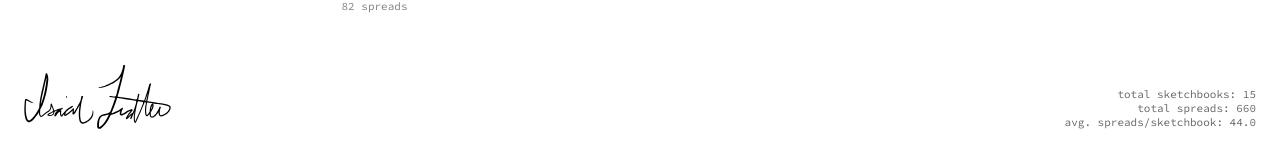
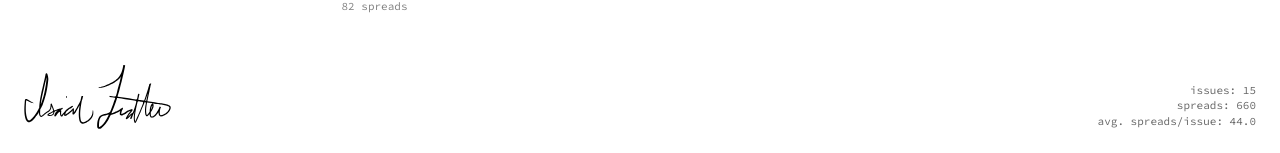
Before and after one commit to isaiahtrotter/eyezayuh, a PHP site: page / in a window 1280 px wide. Shown: the part 787-940 px from the top of the page. Run offline with PHP 8.4, Linux system fonts and the light colour scheme; some libraries are stand-ins or nearby versions.

Commit message:
spacing improvements

```diff
--- a/index.html
+++ b/index.html
@@ -300,9 +300,9 @@
         stats.classList.add("footer-stats");
 
         stats.innerHTML = `
-    <div>total sketchbooks: ${totalSketchbooks}</div>
-    <div>total spreads: ${totalSpreads}</div>
-    <div>avg. spreads/sketchbook: ${average}</div>
+    <div>issues: ${totalSketchbooks}</div>
+    <div>spreads: ${totalSpreads}</div>
+    <div>avg. spreads/issue: ${average}</div>
   `;
 
         footer.appendChild(stats);
--- a/styles.css
+++ b/styles.css
@@ -139,6 +139,7 @@ main {
   text-align: right;
   row-gap: 24px;
   font-size: 11px;
+  line-height: 1.4em;
   font-family: "Source Code Pro", monospace;
 }
 
```
